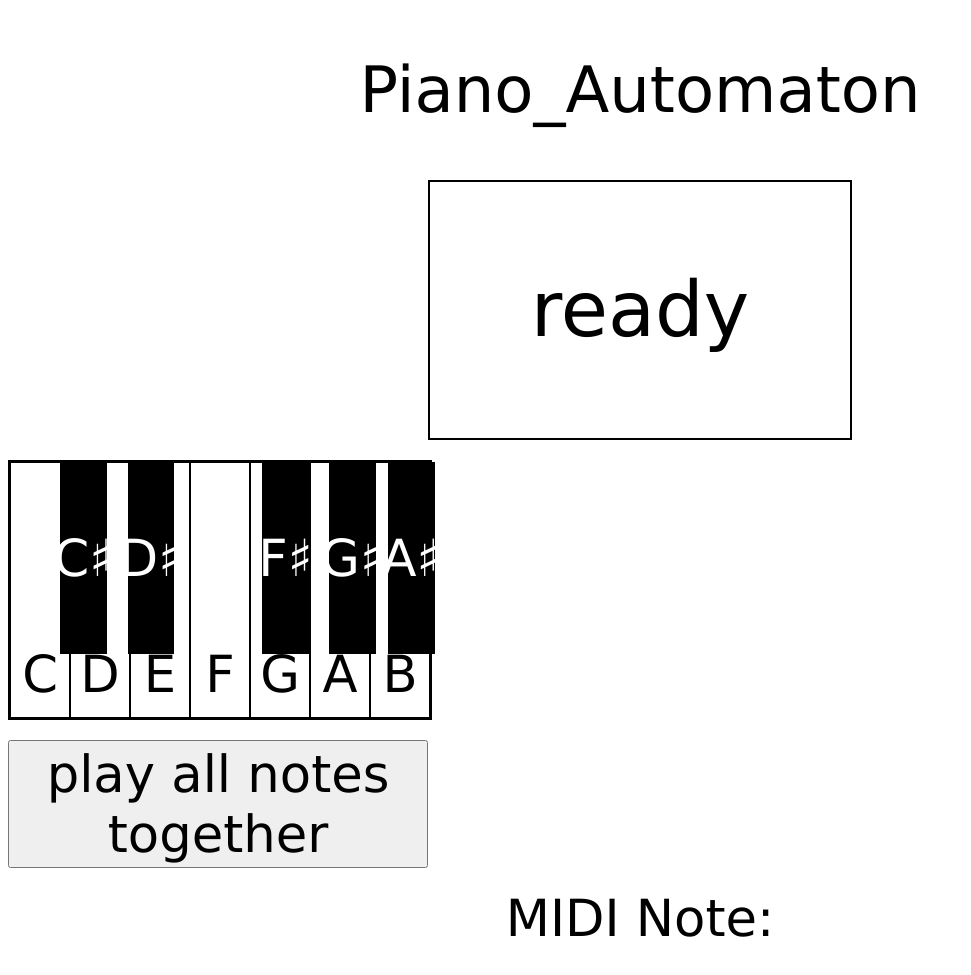
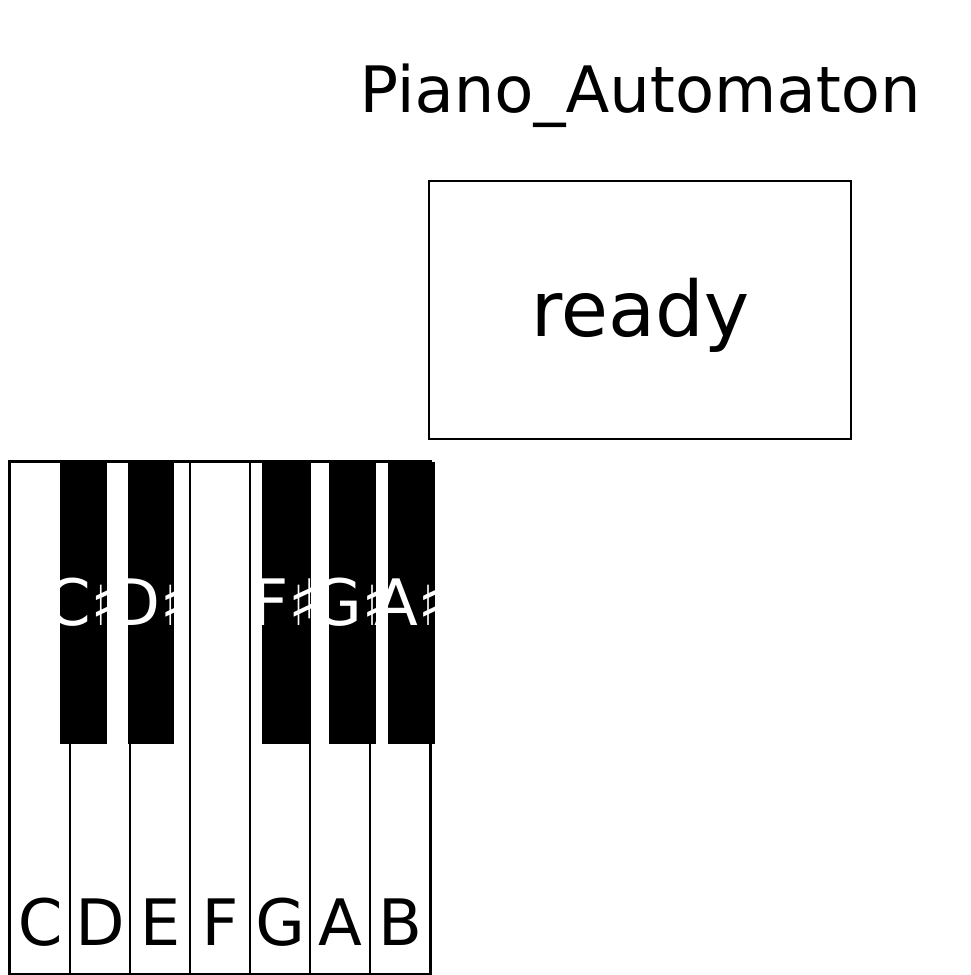
Before and after one commit to larastanicmusic/larastanicmusic.github.io, a plain HTML site: page playpianoautomaton.html in a window 1280 px wide. Shown: the top 975 px of the page, without its empty margins (0-971 px from the left). Drawn offline with Linux system fonts and the light colour scheme.

Commit message:
Update playpianoautomaton.html

```diff
--- a/playpianoautomaton.html
+++ b/playpianoautomaton.html
@@ -18,14 +18,14 @@
        /* Weiße Tasten */
        .weisse-taste {
            width: calc(100% / 7);
-           height: 20vw;
+           height: 40vw;
            background: white;
            border: 1px solid black;
            box-sizing: border-box;
            text-align: center;
            cursor: pointer;
            font-family: Verdana, sans-serif;
-           font-size: 4vw;
+           font-size: 5vw;
            display: flex;
            align-items: flex-end;
            justify-content: center;
@@ -35,7 +35,7 @@
        /* Schwarze Tasten */
        .schwarze-taste {
            width: calc(100% / 9);
-           height: 15vw;
+           height: 22vw;
            background: black;
            position: absolute;
            z-index: 2;
@@ -43,7 +43,7 @@
            text-align: center;
            color: white;
            font-family: Verdana, sans-serif;
-           font-size: 4vw;
+           font-size: 5vw;
            display: flex;
            align-items: center;
            justify-content: center;
@@ -89,9 +89,9 @@
        #playAllButton {
            width: 100%;
            max-width: 420px;
-           height: 10vw;
+           height: 15vw;
            font-family: Verdana, sans-serif;
-           font-size: 4vw;
+           font-size: 6vw;
            margin-top: 20px;
            cursor: pointer;
        }
```
